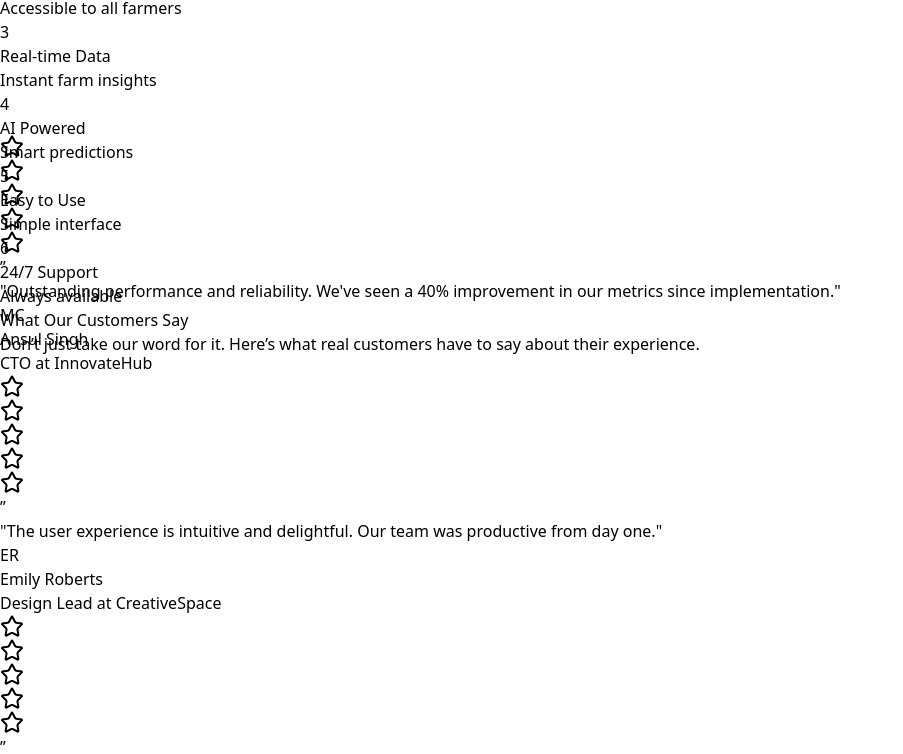
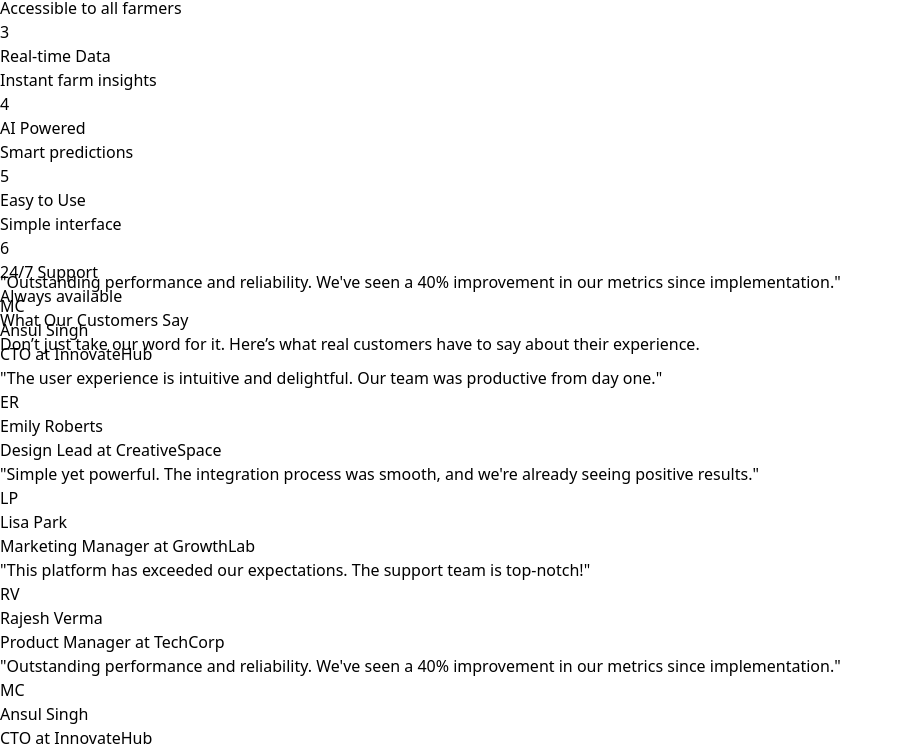
Before and after one commit to armaandeol/Gridsphere-Landing-Page, a React (Vite) app: page /a in a window 1280 px wide. Shown: the part 975-1729 px from the top of the page, without its empty margins (0-903 px from the left). Built offline with nearby package versions, Linux system fonts and the light colour scheme; a web font is replaced by a local one.

Commit message:
edited the testimonial component

```diff
--- a/src/components/TestimonialSection.jsx
+++ b/src/components/TestimonialSection.jsx
@@ -1,6 +1,5 @@
 "use client";
 import { motion } from "framer-motion";
-import { Star } from "lucide-react";
 
 const testimonials = [
   {
@@ -35,16 +34,6 @@ const testimonials = [
 
 const TestimonialCard = ({ testimonial }) => (
   <div className="w-full max-w-sm bg-white shadow-xl rounded-2xl p-6 mx-auto transition-all duration-500 ease-in-out group hover:scale-105">
-    <div className="flex items-center justify-between mb-2">
-      <div className="flex gap-1 text-yellow-400">
-        {Array(5)
-          .fill(0)
-          .map((_, i) => (
-            <Star key={i} className="h-4 w-4 fill-yellow-400" />
-          ))}
-      </div>
-      <span className="text-gray-400 text-xl font-bold">”</span>
-    </div>
     <p className="text-sm text-gray-700 mb-4 transition-all duration-500 group-hover:blur-none blur-[2px] opacity-80 group-hover:opacity-100">
       "{testimonial.review}"
     </p>
```
